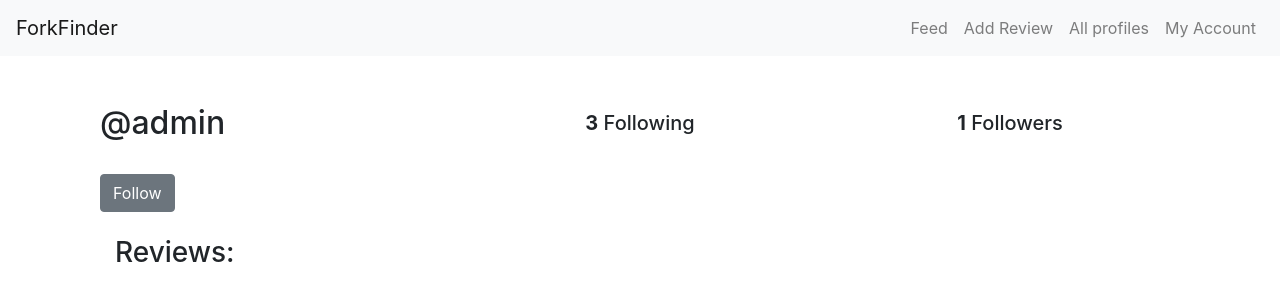
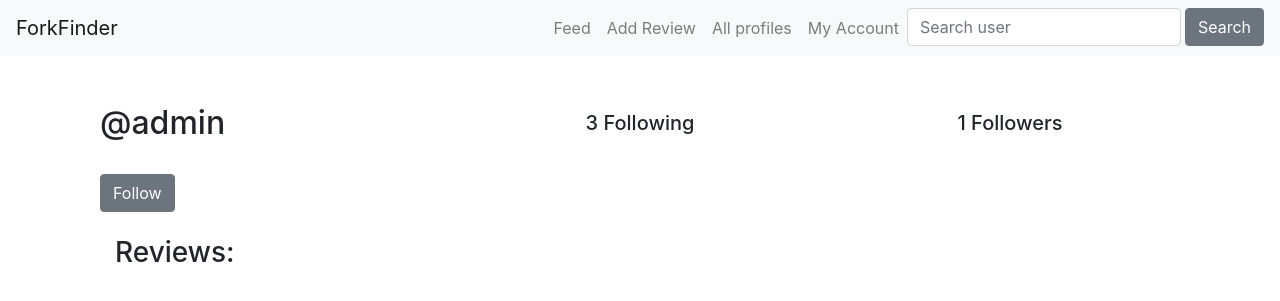
Before and after one commit to paulfersi/fork_finder, a Django app: page /profile/1 in a window 1280 px wide. Shown: the top 301 px of the page. Run offline with Django 5.2, Linux system fonts and the light colour scheme; data comes from the database, SQL or seed files in the repository; some libraries are stand-ins or nearby versions.

Commit message:
added search button

```diff
--- a/templates/add_review.html
+++ b/templates/add_review.html
@@ -5,6 +5,6 @@
     <form method="post" enctype="multipart/form-data">
         {% csrf_token %}
         {{ form.as_p }}
-        <button type="submit">Submit Review</button>
+        <button class="btn btn-secondary" type="submit">Submit Review</button>
     </form>
 {% endblock %}
--- a/templates/base.html
+++ b/templates/base.html
@@ -48,6 +48,12 @@
                 <li class="nav-item">
                     <a class="nav-link" href="{% url 'profile' request.user.profile.id %}">My Account</a>
                 </li>
+                <li>
+                    <form class="form-inline">
+                        <input class="form-control mr-sm-1" type="search" placeholder="Search user" aria-label="Search">
+                        <button class="btn btn-secondary my-2 my-sm-0" type="submit">Search</button>
+                    </form>
+                </li>
             </ul>
         </div>
     </nav>
--- a/templates/profile.html
+++ b/templates/profile.html
@@ -8,10 +8,10 @@
             <h2>@{{ profile.user.username }}</h2>
         </div>
         <div class="col-md-4 text-center">
-            <h5><strong>{{ profile.follows.count }}</strong> Following</h5>
+            <h5>{{ profile.follows.count }}</strong> Following</h5>
         </div>
         <div class="col-md-4 text-center">
-            <h5><strong>{{ profile.followed_by.count }}</strong> Followers</h5>
+            <h5>{{ profile.followed_by.count }}</strong> Followers</h5>
         </div>
     </div>
 
```
